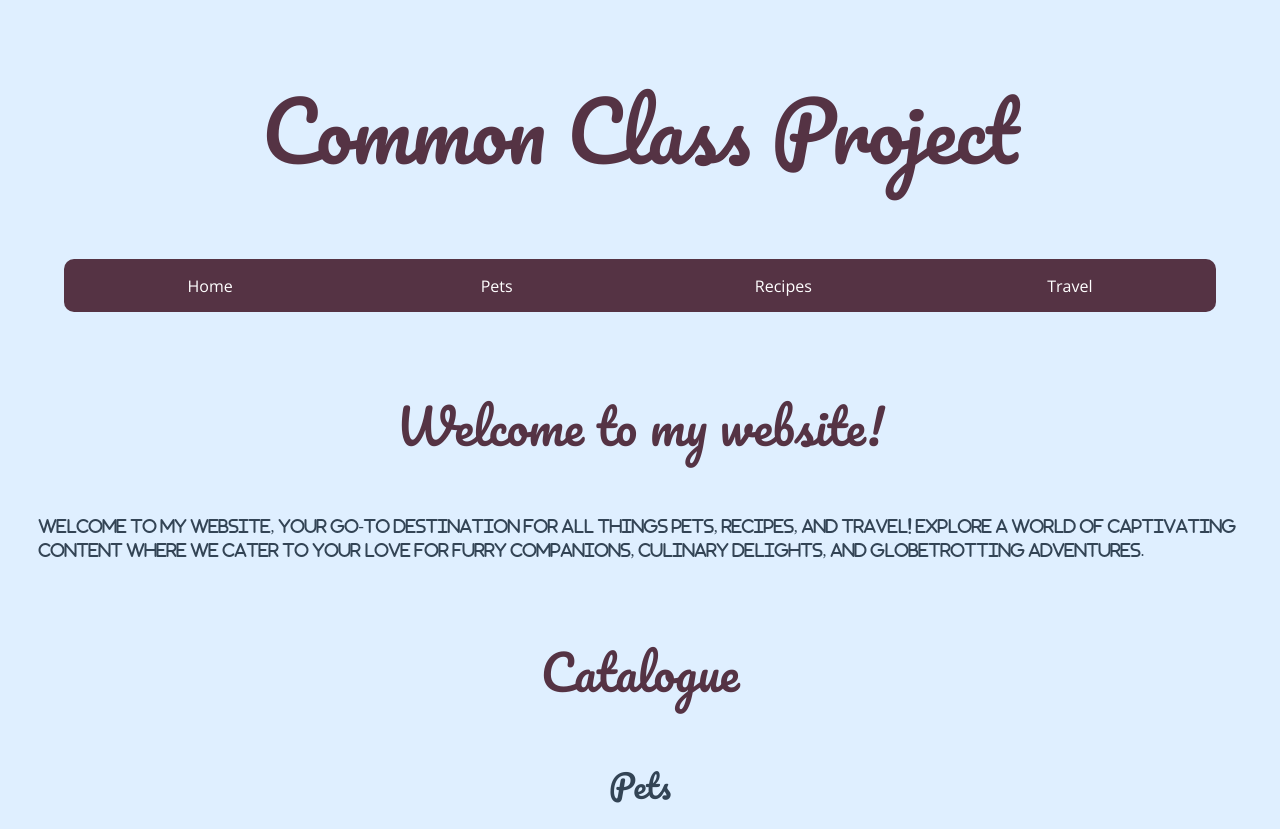
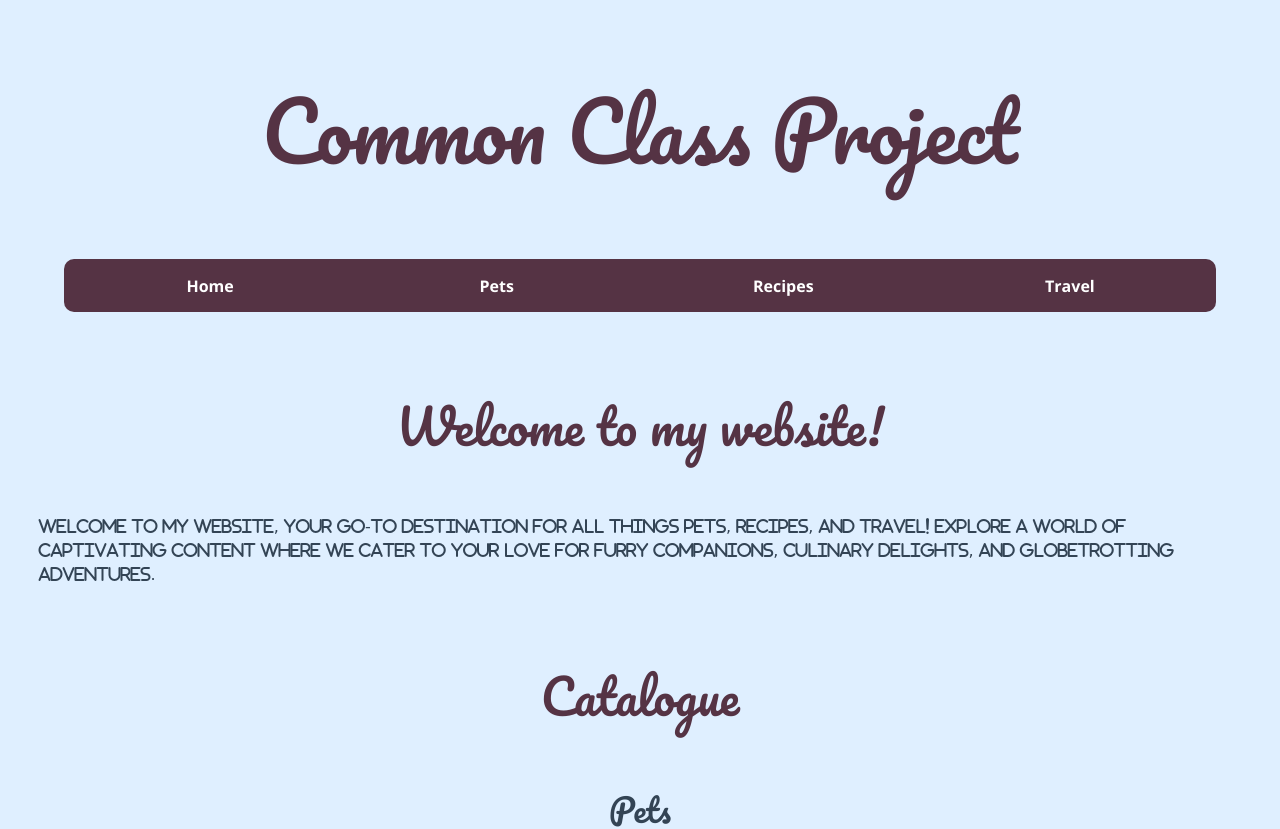
Before and after one commit to RaymoneXTY/ccp_mobile_w24, a plain HTML site: page index.html in a window 1280 px wide. Shown: the top 829 px of the page. Drawn offline with nearby package versions, Linux system fonts and the light colour scheme.

Commit message:
Add files via upload

```diff
--- a/css/style.css
+++ b/css/style.css
@@ -88,7 +88,7 @@ nav ul {display: grid;
     border-radius: 10px;
     }
 ul li {font-size: 100%;
-    font-weight: normal;
+    font-weight: bold;
     text-align: center;
     color: var(--clr-white);
     padding: 1%;
@@ -124,7 +124,7 @@ h3 {font-family: 'Pacifico', cursive;
     font-size: 200%;
     margin: 2%;}
 
-p {font-family: "Font Awesome 5 Free";
+p {font-family: "Font Awesome 5 Free", "Verdana";
     font-size: 100%;
     line-height: 1.5;
     padding: 1%;
```
